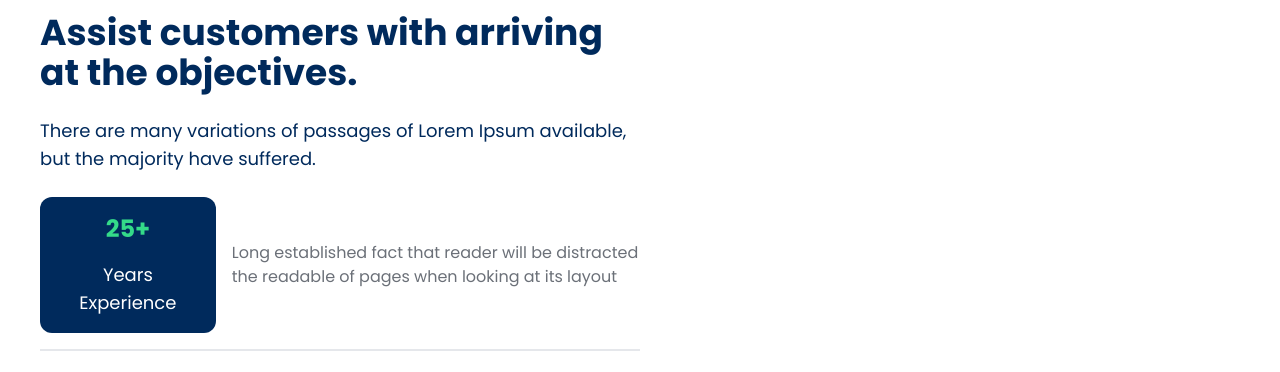
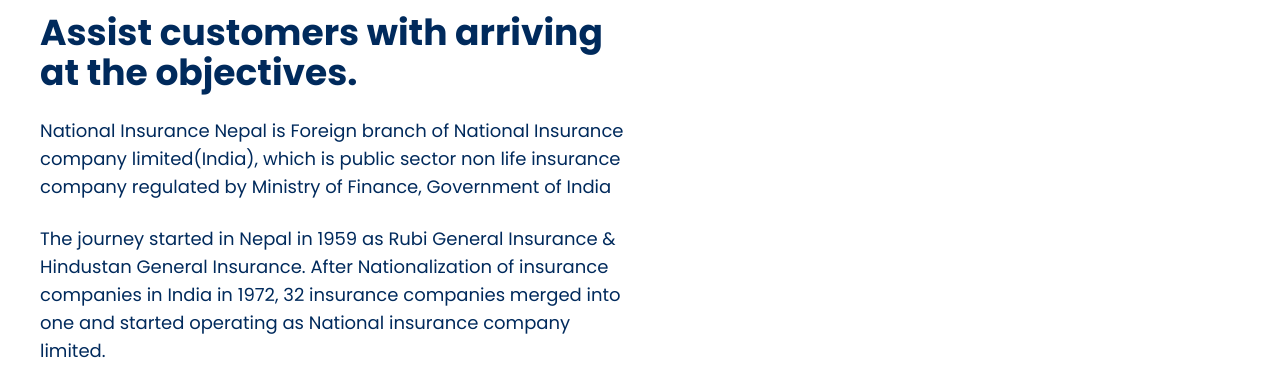
Before and after one commit to sauravjaswl14/national-insurance, a website: page nepalBranch.html in a window 1280 px wide. Shown: the part 1121-1493 px from the top of the page. Drawn offline with Linux system fonts and the light colour scheme.

Commit message:
new changes

```diff
--- a/nepalBranch.html
+++ b/nepalBranch.html
@@ -383,8 +383,15 @@
             Assist customers with arriving at the objectives.
           </h2>
           <p class="text-lg text-[#002A5C]">
-            There are many variations of passages of Lorem Ipsum available, but
-            the majority have suffered.
+            National Insurance Nepal is Foreign branch of National Insurance
+            company limited(India), which is public sector non life insurance
+            company regulated by Ministry of Finance, Government of India
+          </p>
+          <p class="text-lg text-[#002A5C]">
+            The journey started in Nepal in 1959 as Rubi General Insurance &
+            Hindustan General Insurance. After Nationalization of insurance
+            companies in India in 1972, 32 insurance companies merged into one
+            and started operating as National insurance company limited.
           </p>
 
           <div
@@ -396,9 +403,11 @@
                 <p class="text-white text-center text-lg">Years Experience</p>
               </div>
             </div>
-            <p class="text-[#6B7078] max-w-4xl">
-              Long established fact that reader will be distracted the readable
-              of pages when looking at its layout
+            <p class="text-[#6B7078] max-w-xl">
+              National insurance, Nepal being the foreign branch has a very
+              strong support from its parent organization in terms of highly
+              qualified professional having vast experience which in-turn help
+              us to provide better customer service.
             </p>
           </div>
 
```
Also changed, not shown: hod.html (+1 -1 lines), css/main.css.
